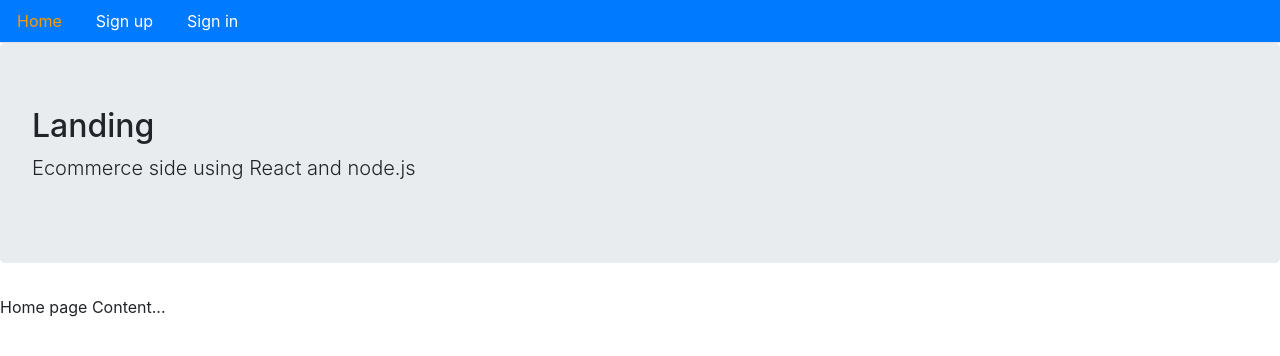
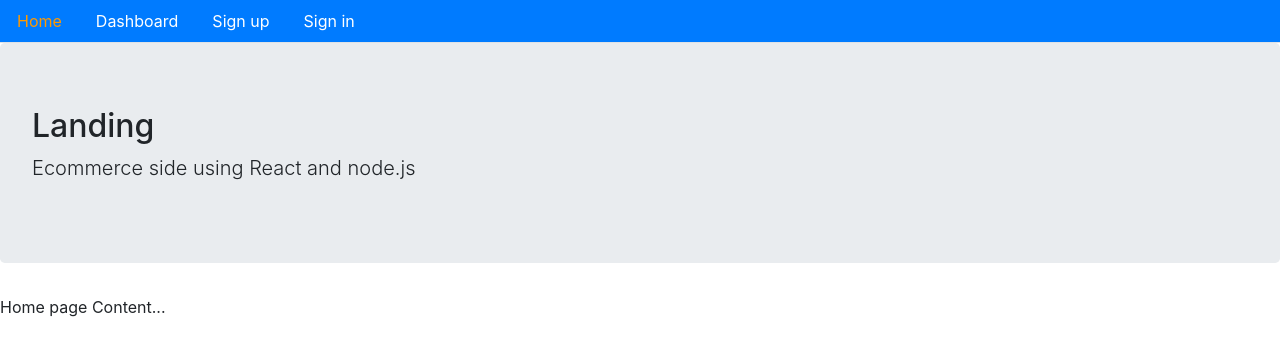
Before and after one commit to Shahmahdi/Ecommerce, a React (Create React App) app in the folder client/: page / in a window 1280 px wide. Shown: the top 356 px of the page. Built offline with nearby package versions, Linux system fonts and the light colour scheme.

Commit message:
private route create

```diff
--- a/client/src/Route.tsx
+++ b/client/src/Route.tsx
@@ -1,8 +1,27 @@
 import * as React from 'react';
-import { BrowserRouter, Switch, Route } from 'react-router-dom';
-import { Landing } from './pages/Landing';
+import { BrowserRouter, Switch, Route, Redirect } from 'react-router-dom';
+import { Landing } from './pages/LandingPage';
 import { Signin } from './pages/user/SigninPage';
 import { Signup } from './pages/user/SignupPage';
+import { isAuthenticate } from './APIs/auth';
+import { Dashboard } from './pages/DashboardPage';
+
+const PrivateRoute = (props: {
+  component: any;
+  path: string;
+  exact: boolean;
+}) => {
+
+  const Component: any = props.component;
+  return (
+    <Route
+      path={props.path}
+      exact={props.exact}
+      render={r =>
+        isAuthenticate() ? <Component /> : <Redirect to="/signin" />
+      }
+    />);
+};
 
 export const Routes = () => (
   <BrowserRouter>
@@ -10,6 +29,7 @@ export const Routes = () => (
       <Route path='/' exact={true} component={Landing} />
       <Route path='/signin' exact={true} component={Signin} />
       <Route path='/signup' exact={true} component={Signup} />
+      <PrivateRoute path='/dashboard' exact={true} component={Dashboard} />
     </Switch>
   </BrowserRouter>
 );
--- a/client/src/components/Menu.tsx
+++ b/client/src/components/Menu.tsx
@@ -22,6 +22,17 @@ const Menu = (props: RouteComponentProps) => (
           Home
         </Link>
       </li>
+
+      <li className="nav-item">
+        <Link
+          className="nav-link"
+          style={isActive(props.history.location.pathname, '/dashboard')}
+          to="/dashboard"
+        >
+          Dashboard
+        </Link>
+      </li>
+
       {!isAuthenticate() && (
         <>
           <li>
--- /dev/null
+++ b/client/src/pages/DashboardPage.tsx
@@ -0,0 +1,14 @@
+import * as React from 'react';
+import { Layout } from '../components/Layout';
+
+export const Dashboard = () => (
+  <Layout
+    title="Dashboard"
+    description="Dashboard Page"
+    className=""
+  >
+    <div>
+      Dashboard page Content...
+    </div>
+  </Layout>
+);
```
Also changed, not shown: client/src/pages/LandingPage.tsx (renamed from client/src/pages/Landing.tsx).
